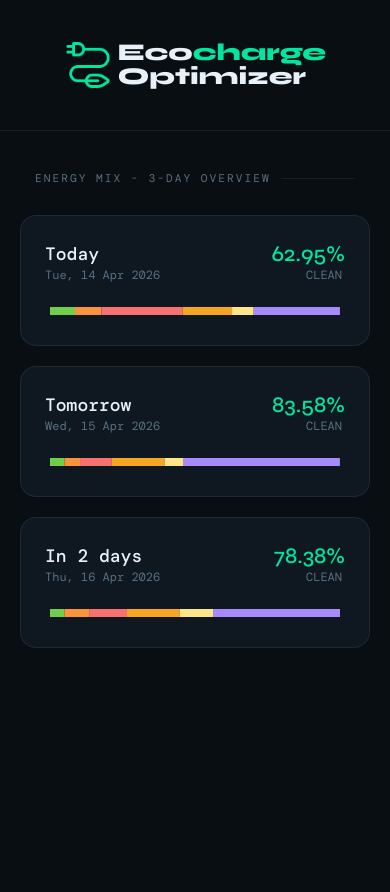
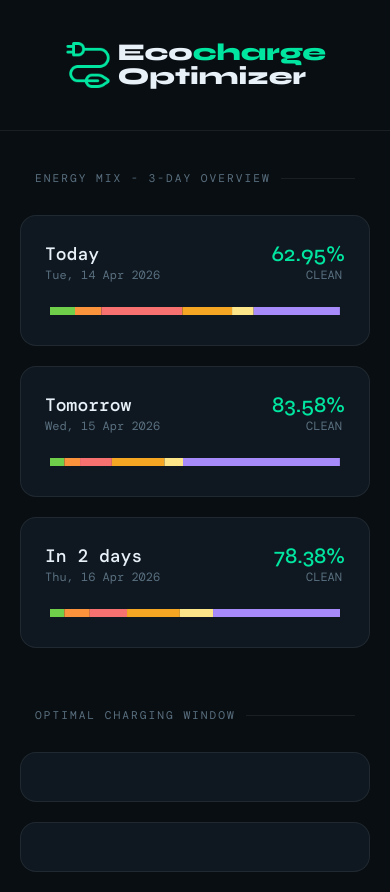
Before and after one commit to zeglicz/ecocharge-optimizer, a React (Vite) app in the folder frontend/: page / in a window 390 px wide. Before the commit the page ends 844 px from the top, so only its background shows below. Built offline with nearby package versions, Linux system fonts and the light colour scheme; a web font is replaced by a local one.

Commit message:
feat: introduce responsive CardsGrid with configurable columns and add charging window section placeholder

```diff
--- a/frontend/src/App.tsx
+++ b/frontend/src/App.tsx
@@ -7,6 +7,7 @@ import Header from './components/Header';
 import Section from './components/Section';
 import CardsGrid from './components/CardsGrid';
 import EnergyMixCard from './components/EnergyMixCard';
+import Card from './components/Card';
 
 const AppWrapper = styled.div`
   max-width: ${breakpoints.lg}px;
@@ -69,7 +70,7 @@ export default function App() {
 
       <AppWrapper>
         <Section label="Energy Mix - 3-day Overview">
-          <CardsGrid>
+          <CardsGrid columns={{ mobile: 1, tablet: 2, desktop: 3 }}>
             {data.map((day, index) => {
               const titles = ['Today', 'Tomorrow', 'In 2 days'];
 
@@ -83,6 +84,12 @@ export default function App() {
             })}
           </CardsGrid>
         </Section>
+        <Section label="Optimal Charging Window">
+          <CardsGrid columns={{ mobile: 1, tablet: 1, desktop: 2 }}>
+            <Card></Card>
+            <Card></Card>
+          </CardsGrid>
+        </Section>
       </AppWrapper>
     </>
   );
--- a/frontend/src/components/CardsGrid.tsx
+++ b/frontend/src/components/CardsGrid.tsx
@@ -1,18 +1,52 @@
+import type { ReactNode } from 'react';
 import styled from 'styled-components';
+
 import { media } from '../styles/media';
 
-const CardContainer = styled.div`
+type GridColumns = {
+  mobile: number;
+  tablet: number;
+  desktop: number;
+};
+
+type CardsGridProps = {
+  columns: GridColumns;
+  children: ReactNode;
+};
+
+type StyledGridProps = {
+  $mobile: number;
+  $tablet: number;
+  $desktop: number;
+};
+
+const Grid = styled.div<StyledGridProps>`
+  /* CSS vars used to keep TS happy with media helper interpolations */
+  --grid-mobile: ${({ $mobile }) => $mobile};
+  --grid-tablet: ${({ $tablet }) => $tablet};
+  --grid-desktop: ${({ $desktop }) => $desktop};
+
   display: grid;
-  grid-template-columns: repeat(1, 1fr);
+  grid-template-columns: repeat(var(--grid-mobile), 1fr);
   gap: 20px;
 
-  ${media.sm`
-    grid-template-columns: repeat(2, 1fr);
+  ${media.md`
+    grid-template-columns: repeat(var(--grid-tablet), 1fr);
   `}
 
   ${media.lg`
-    grid-template-columns: repeat(3, 1fr);
+    grid-template-columns: repeat(var(--grid-desktop), 1fr);
   `}
 `;
 
-export default CardContainer;
+function CardsGrid({ columns, children }: CardsGridProps) {
+  const { mobile, tablet, desktop } = columns;
+
+  return (
+    <Grid $mobile={mobile} $tablet={tablet} $desktop={desktop}>
+      {children}
+    </Grid>
+  );
+}
+
+export default CardsGrid;
```
